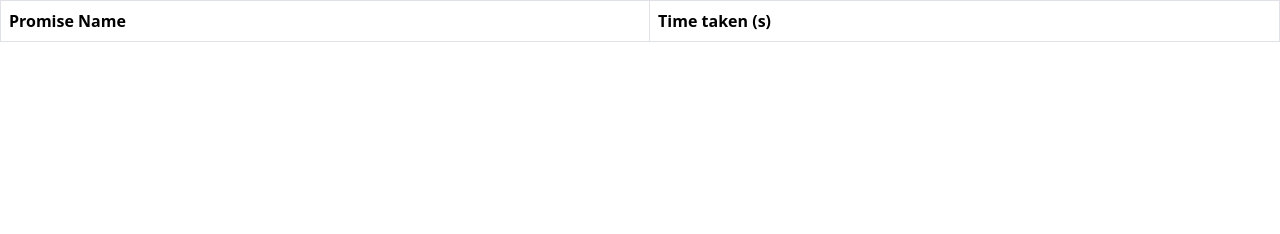
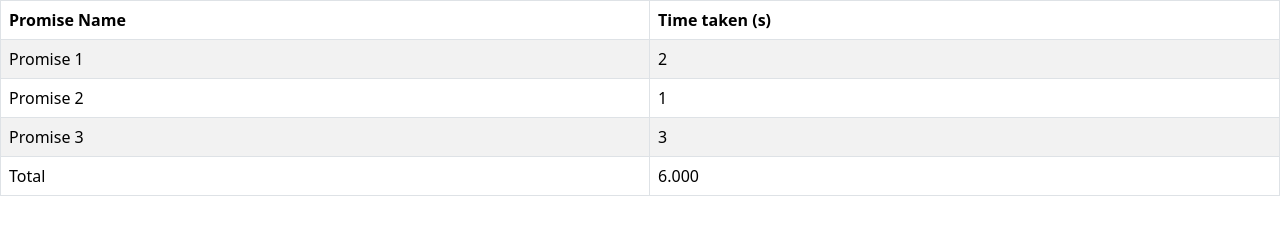
Before and after one commit to acciojob/wait-for-multiple-promises-anitha-anii, a website: page main.html in a window 1280 px wide. Drawn offline with nearby package versions, Linux system fonts and the light colour scheme.

Commit message:
created a submission

```diff
--- a/main.html
+++ b/main.html
@@ -1,5 +1,3 @@
-<!DOCTYPE html>
-
 <html>
   <head>
     <link rel="stylesheet" href="styles.css" />
@@ -23,7 +21,51 @@
       <tbody id="output"></tbody>
     </table>
 
-    <script type="text/javascript" src="./script.js"></script>
+    <script type="text/javascript">
+      function createRandomPromise(min, max) {
+        const delay = Math.floor(Math.random() * (max - min + 1)) + min;
+        return new Promise(resolve => {
+          setTimeout(() => resolve(delay), delay * 1000);
+        });
+      }
+
+      // Function to update the table with the results
+      function updateTable(results) {
+        const table = document.getElementById("output");
+
+        // Clear the loading row
+        table.innerHTML = "";
+
+        // Create rows for each result
+        results.forEach((result, index) => {
+          const row = table.insertRow();
+          const cell1 = row.insertCell();
+          const cell2 = row.insertCell();
+          cell1.textContent = `Promise ${index + 1}`;
+          cell2.textContent = result;
+        });
+
+        // Calculate and insert the total time taken
+        const total = results.reduce((sum, result) => sum + result, 0);
+        const totalRow = table.insertRow();
+        const totalCell1 = totalRow.insertCell();
+        const totalCell2 = totalRow.insertCell();
+        totalCell1.textContent = "Total";
+        totalCell2.textContent = total.toFixed(3);
+      }
+
+      // Create an array of 3 promises with random delays
+      const promises = [
+        createRandomPromise(1, 3),
+        createRandomPromise(1, 3),
+        createRandomPromise(1, 3)
+      ];
+
+      Promise.all(promises)
+        .then(updateTable)
+        .catch(error => console.log(error));
+    </script>
+
     <script
       src="https://cdn.jsdelivr.net/npm/bootstrap@5.3.0-alpha1/dist/js/bootstrap.bundle.min.js"
       integrity="sha384-w76AqPfDkMBDXo30jS1Sgez6pr3x5MlQ1ZAGC+nuZB+EYdgRZgiwxhTBTkF7CXvN"
```
